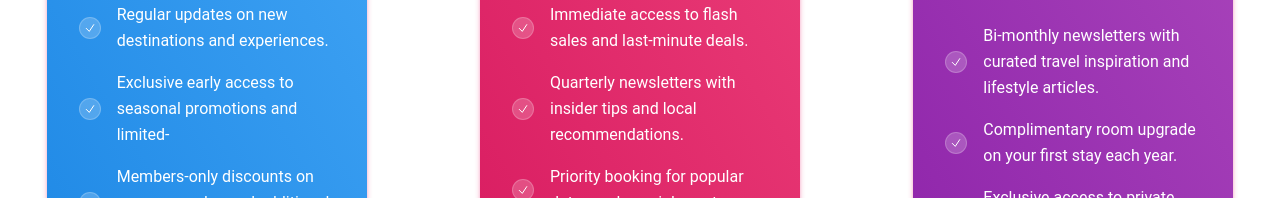
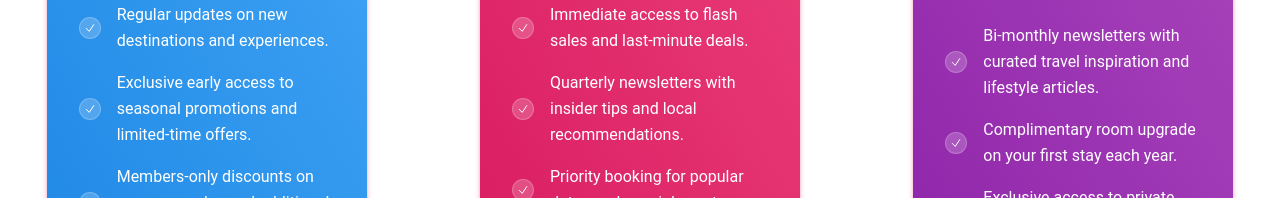
Before and after one commit to Towhidul123/hotel-client, a React (Vite) app: page / in a window 1280 px wide. Shown: the part 2706-2904 px from the top of the page. Built offline with nearby package versions, Linux system fonts and the light colour scheme; no server answers; a web font is replaced by a local one.

Commit message:
member card fixed

```diff
--- a/src/pages/Member/Member.jsx
+++ b/src/pages/Member/Member.jsx
@@ -64,7 +64,7 @@ const Member = () => {
                                     </svg>
                                 </span>
                                 <p className="block font-sans text-base font-normal leading-relaxed text-inherit antialiased">
-                                Exclusive early access to seasonal promotions and limited-
+                                Exclusive early access to seasonal promotions and limited-time offers.
                                 </p>
                             </li>
                             <li className="flex items-center gap-4">
```
